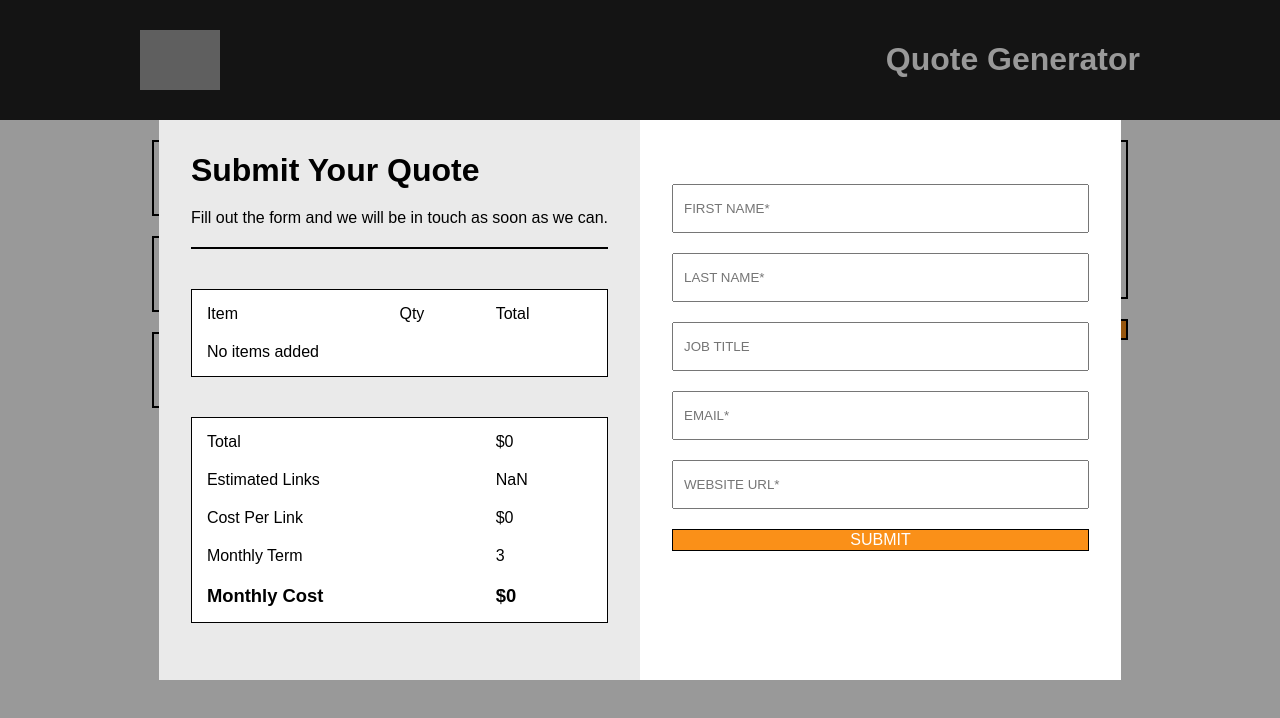
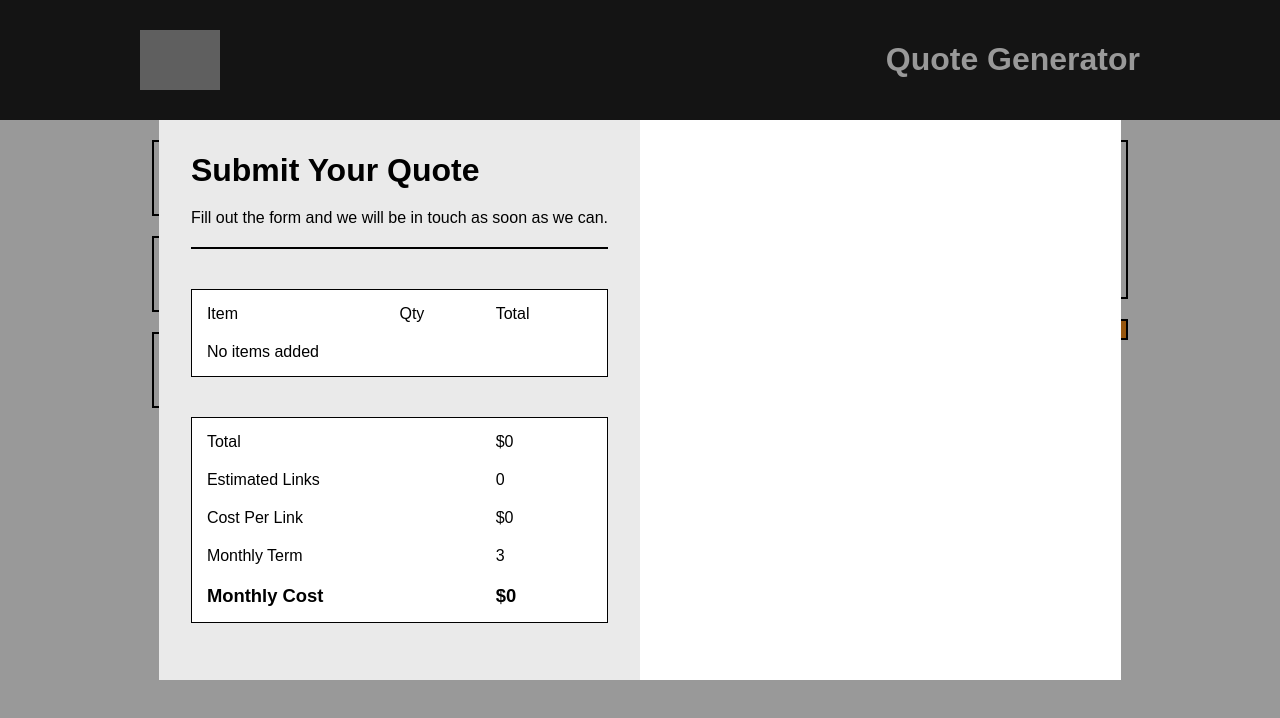
Before and after one commit to jackd0tcom/oe-quote-generator, a React (Vite) app: page / in a window 1280 px wide. Both pictures are taken after a click on the button "View Quote". Shown: the top 718 px of the page. Built offline with nearby package versions, Linux system fonts and the light colour scheme; grey boxes are pictures that could not be loaded.

Commit message:
Fix - build errors

```diff
--- a/src/components/DetailsView.tsx
+++ b/src/components/DetailsView.tsx
@@ -1,16 +1,26 @@
 import { useRef, useEffect } from "react";
+
+interface DetailsViewProps {
+  data: {
+    itemName: string;
+    price: number;
+    details: string;
+  };
+  setShowDetails: (showDetails: boolean) => void;
+  showDetails: boolean;
+}
 
 export default function DetailsView({
   data,
   setShowDetails,
   showDetails,
-}): JSX.Element {
+}: DetailsViewProps): React.JSX.Element {
   const detailsRef = useRef(null);
 
   // // Handles blur
   useEffect(() => {
-    const handleClickOutside = (event) => {
-      if (detailsRef.current && !detailsRef.current.contains(event.target)) {
+    const handleClickOutside = (event: MouseEvent) => {
+      if (detailsRef.current && !(detailsRef.current as HTMLElement).contains(event.target as Node)) {
         setShowDetails(false);
       }
     };
--- a/src/components/QuoteGenerator.tsx
+++ b/src/components/QuoteGenerator.tsx
@@ -25,12 +25,12 @@ export default function QuoteGenerator({
   youtubeAddOns,
   honeyHoleItems,
   emailItems,
-}: IslandProps): JSX.Element {
+}: IslandProps): React.JSX.Element {
   const [showYTAddons, setShowYTAddons] = useState(false);
   const [monthlyTerm, setMonthlyTerm] = useState(3);
   const [showYoutube, setShowYoutube] = useState(false);
   const [showHoneyHole, setShowHoneyHole] = useState(false);
-  const [showEmail, setsShowEmail] = useState(false);
+  const [showEmail, setShowEmail] = useState(false);
   const [showDetails, setShowDetails] = useState(false);
   const [showQuote, setShowQuote] = useState(false);
   const [details, setDetails] = useState({
@@ -45,15 +45,13 @@ export default function QuoteGenerator({
       quantity: 0,
     }));
   });
-  const [youtubeAddOnRows, setYoutubeAddOnRows] = useState<ServiceItem[]>(
-    () => {
-      if (!youtubeAddOns) return [];
-      return youtubeAddOns.map((item) => ({
-        ...item,
-        quantity: 0,
-      }));
-    },
-  );
+  const [youtubeAddOnRows] = useState<ServiceItem[]>(() => {
+    if (!youtubeAddOns) return [];
+    return youtubeAddOns.map((item) => ({
+      ...item,
+      quantity: 0,
+    }));
+  });
   const [honeyHoleRows, setHoneyHoleRows] = useState<ServiceItem[]>(() => {
     if (!honeyHoleItems) return [];
     return honeyHoleItems.map((item) => ({
@@ -154,7 +152,7 @@ export default function QuoteGenerator({
     linkPriceTotal + contentPriceTotal + technicalPriceTotal;
 
   const linkBuildingServicesTotal: number = youtubeRows.reduce(
-    (acc, row) => acc + row.estimate * row.quantity,
+    (acc, row) => acc + row.price * row.quantity,
     0,
   );
 
@@ -164,14 +162,17 @@ export default function QuoteGenerator({
     estimatedLinks > 0 ? linkPriceTotal / estimatedLinks : 0;
 
   // Reusable icon for collapse state next to table heading
-  const carat = (state) => {
+  const carat = (state: boolean) => {
     return (
       <p className={state ? "carat toggled" : "carat"}>{state ? "-" : "+"}</p>
     );
   };
 
   // Handles the collapsing / uncollapsing of tables
-  const handleVisibilityToggle = (state, setState) => {
+  const handleVisibilityToggle = (
+    state: boolean,
+    setState: (state: boolean) => void,
+  ) => {
     if (!state) {
       setState(true);
     } else setState(false);
@@ -374,7 +375,7 @@ export default function QuoteGenerator({
         <div className="quote-generator-section">
           <div
             className="heading-toggle"
-            onClick={() => handleVisibilityToggle(showEmail, setsShowEmail)}
+            onClick={() => handleVisibilityToggle(showEmail, setShowEmail)}
           >
             <h3 className="rows-container-heading">Email Newsletter</h3>
             {carat(showEmail)}
--- a/src/components/QuoteView.tsx
+++ b/src/components/QuoteView.tsx
@@ -1,12 +1,29 @@
-import { useRef, useEffect, useState } from "react";
+import { useRef, useEffect } from "react";
 
-// Helper defined outside component to avoid recreation on every render
-const getHubSpotCookie = () => {
-  const name = "hubspotutk";
-  // Regex searches for "hubspotutk=" preceded by start of string or a space
-  const match = document.cookie.match(new RegExp("(^| )" + name + "=([^;]+)"));
-  return match ? match[2] : null;
-};
+interface Item {
+  itemName: string;
+  duration: string;
+  price: number;
+  details: string;
+}
+
+interface ServiceItem extends Item {
+  quantity: number;
+}
+
+interface QuoteViewProps {
+  data: {
+    total: number;
+    estimatedLinks: number;
+    costPerLink: string;
+    monthlyTerm: number;
+    monthlyCost: string;
+  };
+  setShowQuote: (showQuote: boolean) => void;
+  showQuote: boolean;
+  formatDollar: Intl.NumberFormat;
+  cart: ServiceItem[];
+}
 
 export default function QuoteView({
   data,
@@ -14,19 +31,22 @@ export default function QuoteView({
   showQuote,
   formatDollar,
   cart,
-}): JSX.Element {
+}: QuoteViewProps): React.JSX.Element {
   const detailsRef = useRef(null);
-  const [firstName, setFirstName] = useState("");
-  const [lastName, setLastName] = useState("");
-  const [jobTitle, setJobTitle] = useState("");
-  const [email, setEmail] = useState("");
-  const [website, setWebsite] = useState("");
-  const [status, setStatus] = useState("");
+  // const [firstName, setFirstName] = useState("");
+  // const [lastName, setLastName] = useState("");
+  // const [jobTitle, setJobTitle] = useState("");
+  // const [email, setEmail] = useState("");
+  // const [website, setWebsite] = useState("");
+  // const [status, setStatus] = useState("");
 
   // // Handles blur
   useEffect(() => {
-    const handleClickOutside = (event) => {
-      if (detailsRef.current && !detailsRef.current.contains(event.target)) {
+    const handleClickOutside = (event: MouseEvent) => {
+      if (
+        detailsRef.current &&
+        !(detailsRef.current as HTMLElement).contains(event.target as Node)
+      ) {
         setShowQuote(false);
       }
     };
@@ -40,62 +60,62 @@ export default function QuoteView({
     };
   }, [showQuote]);
 
-  const handleSubmit = async (e: any) => {
-    e.preventDefault();
-    setStatus("submitting");
-    const hutk = getHubSpotCookie();
+  // const handleSubmit = async (e: any) => {
+  //   e.preventDefault();
+  //   setStatus("submitting");
+  //   const hutk = getHubSpotCookie();
 
-    const payload = {
-      fields: [
-        {
-          name: "firstName",
-          value: firstName,
-        },
-        {
-          name: "lastName",
-          value: lastName,
-        },
-        {
-          name: "jobTitle",
-          value: jobTitle,
-        },
-        {
-          name: "email",
-          value: email,
-        },
-        {
-          name: "website",
-          value: website,
-        },
-      ],
-      context: {
-        hutk: hutk,
-        pageUri: window.location.href,
-        pageName: document.title,
-      },
-    };
-    try {
-      const response = await fetch(
-        `https://api.hsforms.com/submissions/v3/integration/submit/${portalId}/${formId}`,
-        {
-          method: "POST",
-          headers: {
-            "Content-Type": "application/json",
-          },
-          body: JSON.stringify(payload),
-        },
-      );
+  //   const payload = {
+  //     fields: [
+  //       {
+  //         name: "firstName",
+  //         value: firstName,
+  //       },
+  //       {
+  //         name: "lastName",
+  //         value: lastName,
+  //       },
+  //       {
+  //         name: "jobTitle",
+  //         value: jobTitle,
+  //       },
+  //       {
+  //         name: "email",
+  //         value: email,
+  //       },
+  //       {
+  //         name: "website",
+  //         value: website,
+  //       },
+  //     ],
+  //     context: {
+  //       hutk: hutk,
+  //       pageUri: window.location.href,
+  //       pageName: document.title,
+  //     },
+  //   };
+  //   try {
+  //     const response = await fetch(
+  //       `https://api.hsforms.com/submissions/v3/integration/submit/${portalId}/${formId}`,
+  //       {
+  //         method: "POST",
+  //         headers: {
+  //           "Content-Type": "application/json",
+  //         },
+  //         body: JSON.stringify(payload),
+  //       },
+  //     );
 
-      if (response.ok) {
-        setStatus("success");
-      } else {
-        setStatus("error");
-      }
-    } catch (error) {
-      setStatus("error");
-      console.log(error);
-    }
-  };
+  //     if (response.ok) {
+  //       setStatus("success");
+  //     } else {
+  //       setStatus("error");
+  //     }
+  //   } catch (error) {
+  //     setStatus("error");
+  //     console.log(error);
+  //   }
+  // };
 
   return (
     <div className="calculator-details-overlay">
@@ -150,7 +170,7 @@ export default function QuoteView({
             </div>
           </div>
         </div>
-        <div className="quote-form-wrapper">
+        {/* <div className="quote-form-wrapper">
           <form onSubmit={handleSubmit} className="submit-quote-form" action="">
             <input
               type="text"
@@ -188,7 +208,7 @@ export default function QuoteView({
             />
             <button className="quote-form-button">SUBMIT</button>
           </form>
-        </div>
+        </div> */}
       </div>
     </div>
   );
```
